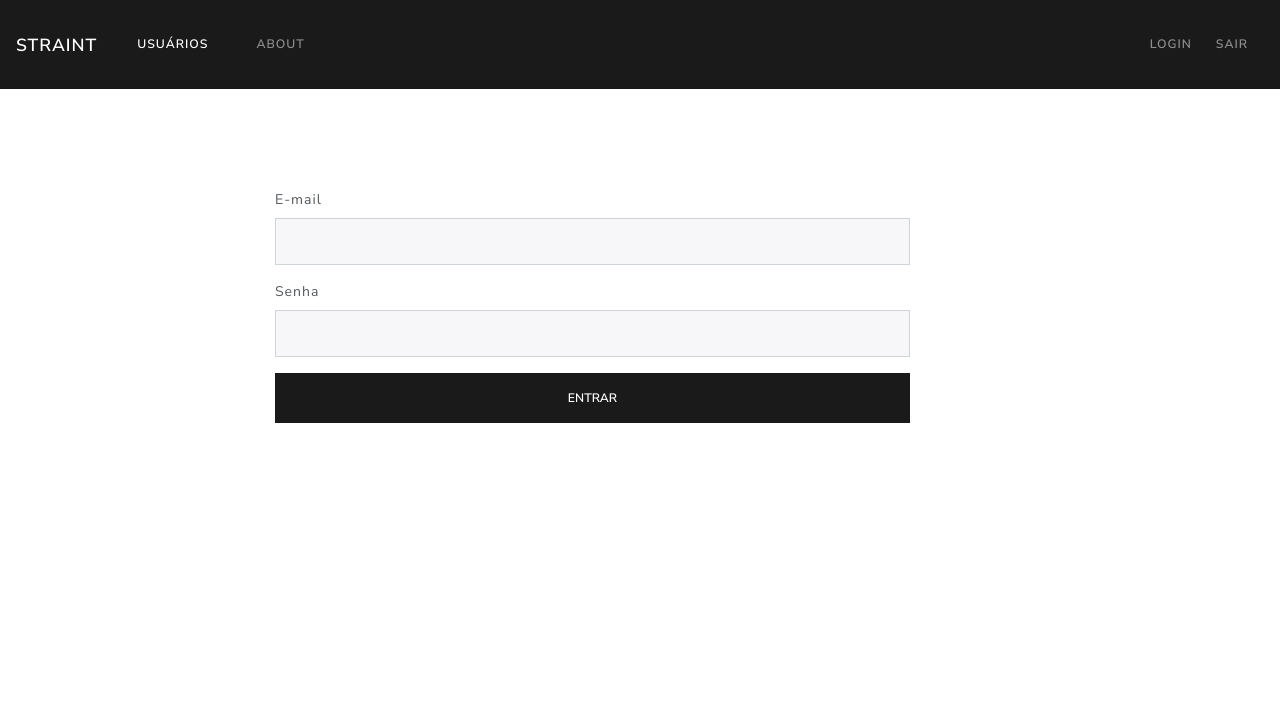
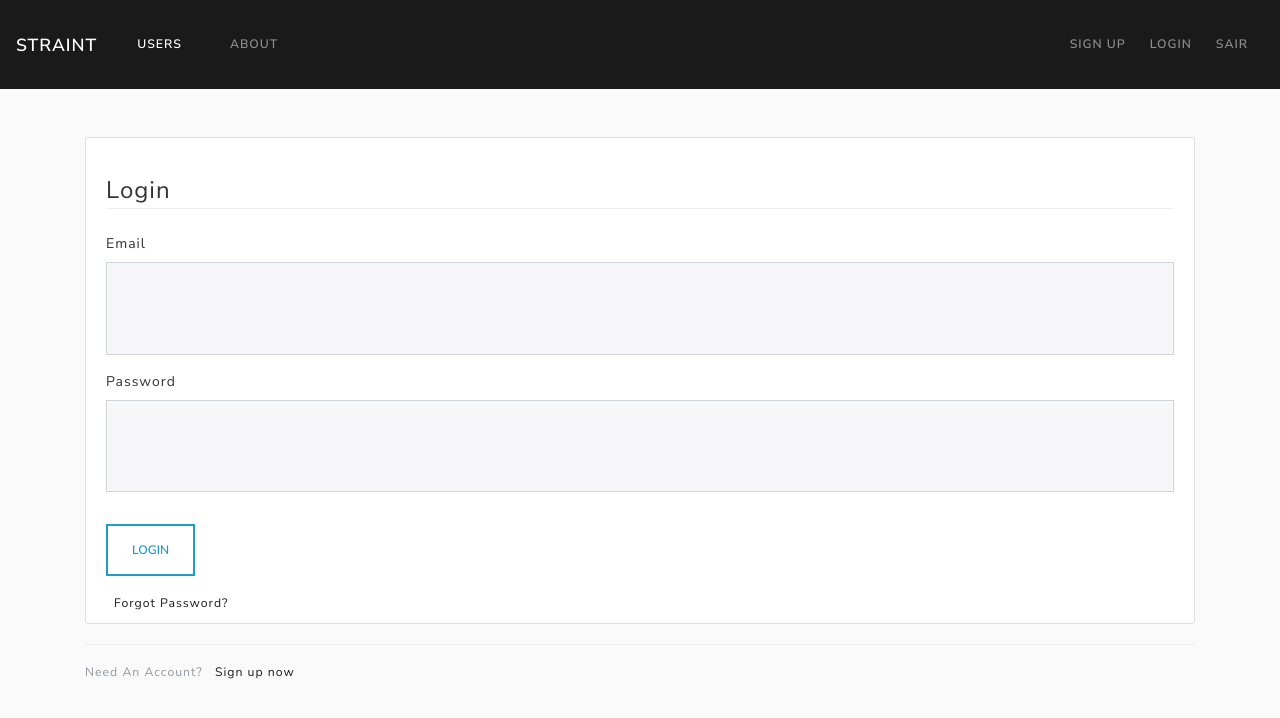
Before and after one commit to glitchman23/flask-mongo, a Flask app: page /login in a window 1280 px wide. Shown: the top 718 px of the page. Run offline with Flask 2, Linux system fonts and the light colour scheme; some libraries are stand-ins or nearby versions.

Commit message:
login and register

```diff
--- /dev/null
+++ b/forms.py
@@ -0,0 +1,17 @@
+from flask_wtf import FlaskForm
+from wtforms import StringField, PasswordField, SubmitField, BooleanField
+from wtforms.validators import DataRequired, Length, Email, EqualTo
+
+class RegistrationForm(FlaskForm):
+	username = StringField('Username', validators=[DataRequired(), Length(min=2, max=20)])
+	email = StringField('Email', validators=[DataRequired(), Email()])
+	password = PasswordField('Password', validators=[DataRequired()])
+	confirm_password = PasswordField('Confirm Password', validators=[DataRequired(), EqualTo('password')])
+	submit = SubmitField('Sign Up')
+
+
+class LoginForm(FlaskForm):
+	email = StringField('Email', validators=[DataRequired(), Email()])
+	password = PasswordField('Password', validators=[DataRequired()])
+	remember = BooleanField('Remember Me')
+	submit = SubmitField('Login')
--- a/main.py
+++ b/main.py
@@ -1,8 +1,11 @@
-from flask import Flask, jsonify, request, render_template, url_for, redirect
+from flask import Flask, jsonify, request, render_template, url_for, redirect, flash
+from forms import RegistrationForm, LoginForm
 from users_model import get_users, insert_user
 
 
 app = Flask(__name__)
+
+app.config['SECRET_KEY'] = '92d55cfc39b5c5a115ff84baebd0b834'
 
 
 ##############################  TEMPLATES  ################################
@@ -22,20 +25,31 @@ def users():
 @app.route('/add_user', methods=['POST'])
 def add_user():
 
-	name = request.form['name']
-	language = request.form['language']
-	color = request.form['color']
-	age = request.form['age']
+	name, language, color, age = (request.form['name'], request.form['language'], request.form['color'], request.form['age'])
 
 	insert_user(name, language, color, age)
 
 	return redirect(url_for('users'))
 
+@app.route('/register', methods=['GET', 'POST'])
+def register():
+	form = RegistrationForm()
+	if form.validate_on_submit():
+		flash(f'Account created for {form.username.data}!', 'success')
+		return redirect(url_for('home'))
+	return render_template('register.jinja2', title='Register', form=form)
 
-@app.route('/login')
-def auth():
-	return render_template('auth.jinja2')
+@app.route('/login', methods=['GET', 'POST'])
+def login():
+	form = LoginForm()
+	if form.validate_on_submit():
+		if form.email.data == 'admin@straint.com' and form.password.data == 'password':
+			flash(f'You have been logged in!', 'success')
+			return redirect(url_for('home'))
+		else:
+			flash(f'Login unsuccessful. Please check username and password', 'danger')
 
+	return render_template('login.jinja2', title='Login', form=form)
 
 
 ##################################  API  ##################################
@@ -43,7 +57,7 @@ def auth():
 
 @app.route('/users.json', methods=['GET'])
 def get_all_users():
-	output = get_users()
+	output = User.get_users()
 	return jsonify(output)
 
 
--- a/static/app.css
+++ b/static/app.css
@@ -1,3 +1,80 @@
-.auth {
-    margin-top: 100px;
+body {
+  background: #fafafa;
+  color: #333333;
+
 }
+
+h1, h2, h3, h4, h5, h6 {
+  color: #444444;
+}
+
+.bg-steel {
+  background-color: #5f788a;
+}
+
+.site-header .navbar-nav .nav-link {
+  color: #cbd5db;
+}
+
+.site-header .navbar-nav .nav-link:hover {
+  color: #ffffff;
+}
+
+.site-header .navbar-nav .nav-link.active {
+  font-weight: 500;
+}
+
+.content-section {
+  background: #ffffff;
+  padding: 10px 20px;
+  border: 1px solid #dddddd;
+  border-radius: 3px;
+  margin-bottom: 20px;
+}
+
+.article-title {
+  color: #444444;
+}
+
+a.article-title:hover {
+  color: #428bca;
+  text-decoration: none;
+}
+
+.article-content {
+  white-space: pre-line;
+}
+
+.article-img {
+  height: 65px;
+  width: 65px;
+  margin-right: 16px;
+}
+
+.article-metadata {
+  padding-bottom: 1px;
+  margin-bottom: 4px;
+  border-bottom: 1px solid #e3e3e3
+}
+
+.article-metadata a:hover {
+  color: #333;
+  text-decoration: none;
+}
+
+.article-svg {
+  width: 25px;
+  height: 25px;
+  vertical-align: middle;
+}
+
+.account-img {
+  height: 125px;
+  width: 125px;
+  margin-right: 20px;
+  margin-bottom: 16px;
+}
+
+.account-heading {
+  font-size: 2.5rem;
+}
--- a/templates/auth.jinja2
+++ b/templates/auth.jinja2
@@ -16,4 +16,4 @@
         </form>
     </div>
 </div>
-{% endblock %}
+{% endblock body %}
--- a/templates/basic.jinja2
+++ b/templates/basic.jinja2
@@ -10,9 +10,14 @@
 
     <meta charset="utf-8">
     <meta name="viewport" content="width=device-width, initial-scale=1, shrink-to-fit=no">
+
+    <!-- Bootstrap CSS -->
+    <!---  <link href="https://stackpath.bootstrapcdn.com/bootstrap/4.2.1/css/bootstrap.min.css" rel="stylesheet" integrity="sha384-GJzZqFGwb1QTTN6wy59ffF1BuGJpLSa9DkKMp0DgiMDm4iYMj70gZWKYbI706tWS" crossorigin="anonymous">  -->
     <link rel="stylesheet" href="https://bootswatch.com/4/lux/bootstrap.min.css">
+
     <link rel="stylesheet" href="https://cdnjs.cloudflare.com/ajax/libs/font-awesome/4.7.0/css/font-awesome.css">
-    <link rel="stylesheet" href="{{ url_for('static', filename='app.css')}} ">
+
+    <link rel="stylesheet" type="text/css" href="{{ url_for('static', filename='app.css') }}">
     <link rel="shortcut icon" href="{{ url_for('static', filename='favicon.ico') }}">
 
 </head>
@@ -28,7 +33,7 @@
         <div class="collapse navbar-collapse" id="navbarColor01">
           <ul class="navbar-nav mr-auto">
             <li class="nav-item active">
-              <a class="nav-link" href="{{ url_for('users') }}">Usuários <span class="sr-only">(current)</span></a>
+              <a class="nav-link" href="{{ url_for('users') }}">Users <span class="sr-only">(current)</span></a>
             </li>
             <li class="nav-item">
               <a class="nav-link" href="#">About</a>
@@ -36,7 +41,12 @@
           </ul>
           <ul class="navbar-nav my-2 my-lg-0">
             <li class="nav-item mr-sm-2">
-                <a class="nav-link" href="{{ url_for('auth') }}">Login</a>
+                <a class="nav-link" href="{{ url_for('register') }}">Sign Up</a>
+            </li>
+          </ul>
+          <ul class="navbar-nav my-2 my-lg-0">
+            <li class="nav-item mr-sm-2">
+                <a class="nav-link" href="{{ url_for('login') }}">Login</a>
             </li>
           </ul>
           <ul class="navbar-nav my-2 my-lg-0">
@@ -49,6 +59,16 @@
 
 
     <div class="container">
+        {% with messages = get_flashed_messages(with_categories=true) %}
+          {% if messages %}
+            {% for category, message in messages %}
+              <div class="alert alert-{{ category }}">
+                {{ message }}
+              </div>
+            {% endfor %}
+          {% endif %}
+        {% endwith %}
+
         {% block body %}{% endblock %}
     </div>
 
@@ -61,12 +81,9 @@
 
     <!-- Optional JavaScript -->
     <!-- jQuery first, then Popper.js, then Bootstrap JS -->
-    <script src="https://code.jquery.com/jquery-3.3.1.slim.min.js" integrity="sha384-q8i/X+965DzO0rT7abK41JStQIAqVgRVzpbzo5smXKp4YfRvH+8abtTE1Pi6jizo"
-        crossorigin="anonymous"></script>
-    <script src="https://cdnjs.cloudflare.com/ajax/libs/popper.js/1.14.6/umd/popper.min.js" integrity="sha384-wHAiFfRlMFy6i5SRaxvfOCifBUQy1xHdJ/yoi7FRNXMRBu5WHdZYu1hA6ZOblgut"
-        crossorigin="anonymous"></script>
-    <script src="https://stackpath.bootstrapcdn.com/bootstrap/4.2.1/js/bootstrap.min.js" integrity="sha384-B0UglyR+jN6CkvvICOB2joaf5I4l3gm9GU6Hc1og6Ls7i6U/mkkaduKaBhlAXv9k"
-        crossorigin="anonymous"></script>
+    <script src="https://code.jquery.com/jquery-3.3.1.slim.min.js" integrity="sha384-q8i/X+965DzO0rT7abK41JStQIAqVgRVzpbzo5smXKp4YfRvH+8abtTE1Pi6jizo" crossorigin="anonymous"></script>
+    <script src="https://cdnjs.cloudflare.com/ajax/libs/popper.js/1.14.6/umd/popper.min.js" integrity="sha384-wHAiFfRlMFy6i5SRaxvfOCifBUQy1xHdJ/yoi7FRNXMRBu5WHdZYu1hA6ZOblgut" crossorigin="anonymous"></script>
+    <script src="https://stackpath.bootstrapcdn.com/bootstrap/4.2.1/js/bootstrap.min.js" integrity="sha384-B0UglyR+jN6CkvvICOB2joaf5I4l3gm9GU6Hc1og6Ls7i6U/mkkaduKaBhlAXv9k" crossorigin="anonymous"></script>
 </body>
 
 </html>
--- a/templates/home.jinja2
+++ b/templates/home.jinja2
@@ -2,7 +2,7 @@
 
 {% block body %}
 
-<div class="jumbotron">
+<div class="jumbotron mt-5">
   <h2 class="display-4">Olá, seja bem-vindo!</h2>
   <p class="lead">Essa é uma aplicação teste para cadastros de dados.</p>
     <a class="btn btn-primary btn-lg" href="{{ url_for('users') }}" role="button">Acessar</a>
--- /dev/null
+++ b/templates/login.jinja2
@@ -0,0 +1,54 @@
+{% extends "basic.jinja2" %}
+
+{% block body %}
+    <div class="content-section mt-5">
+        <form method="POST" action="">
+            {{ form.hidden_tag() }}
+            <fieldset class="form-group">
+                <legend class="border-bottom mb-4 pt-4">Login</legend>
+                <div class="form-group">
+                    {{ form.email.label(class="form-control-label") }}
+                    {% if form.email.errors %}
+                        {{ form.email(class="form-control form-control-lg is-invalid") }}
+                        <div class="invalid-feedback">
+                            {% for error in form.email.errors %}
+                                <span>{{ error }}</span>
+                            {% endfor %}
+                        </div>
+                    {% else %}
+                        {{ form.email(class="form-control form-control-lg") }}
+                    {% endif %}
+                </div>
+                <div class="form-group">
+                    {{ form.password.label(class="form-control-label") }}
+                    {% if form.password.errors %}
+                        {{ form.password(class="form-control form-control-lg is-invalid") }}
+                        <div class="invalid-feedback">
+                            {% for error in form.password.errors %}
+                                <span>{{ error }}</span>
+                            {% endfor %}
+                        </div>
+                    {% else %}
+                        {{ form.password(class="form-control form-control-lg") }}
+                    {% endif %}
+                </div>
+                <!---
+                <div class="form-check">
+                    {{ form.remember(class="form-check-input") }}
+                    {{ form.remember.label(class="form-check-label") }}
+                </div> -->
+            </fieldset>
+            <div class="form-group">
+                {{ form.submit(class="btn btn-outline-info") }}
+            </div>
+            <small class="text-muted ml-2">
+                <a href="#">Forgot Password?</a>
+            </small>
+        </form>
+    </div>
+    <div class="border-top pt-3">
+        <small class="text-muted">
+            Need An Account? <a class="ml-2" href="{{ url_for('register') }}">Sign up now</a>
+        </small>
+    </div>
+{% endblock body %}
--- a/templates/users.jinja2
+++ b/templates/users.jinja2
@@ -30,12 +30,11 @@
           {% endfor %}
         </tbody>
       </table>
-
   </div>
 </div>
 
 <div class="row">
-  <div class="col-md-7 offset-md-2">
+  <div class="col-md-7 mb-4 offset-md-2">
     <form action="{{ url_for('add_user') }}" method="post">
       <div class="form-group">
         <label for="nome">Nome</label>
```
Also changed, not shown: templates/register.jinja2 (added, +73 -0 lines), 2 other files.
